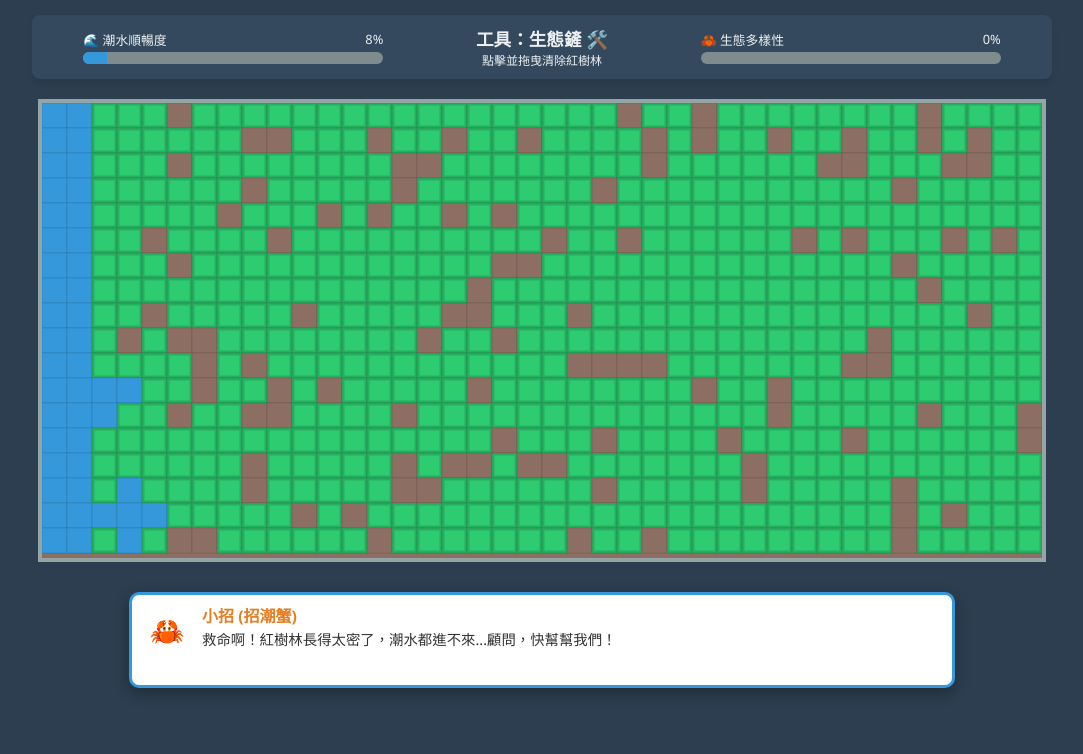
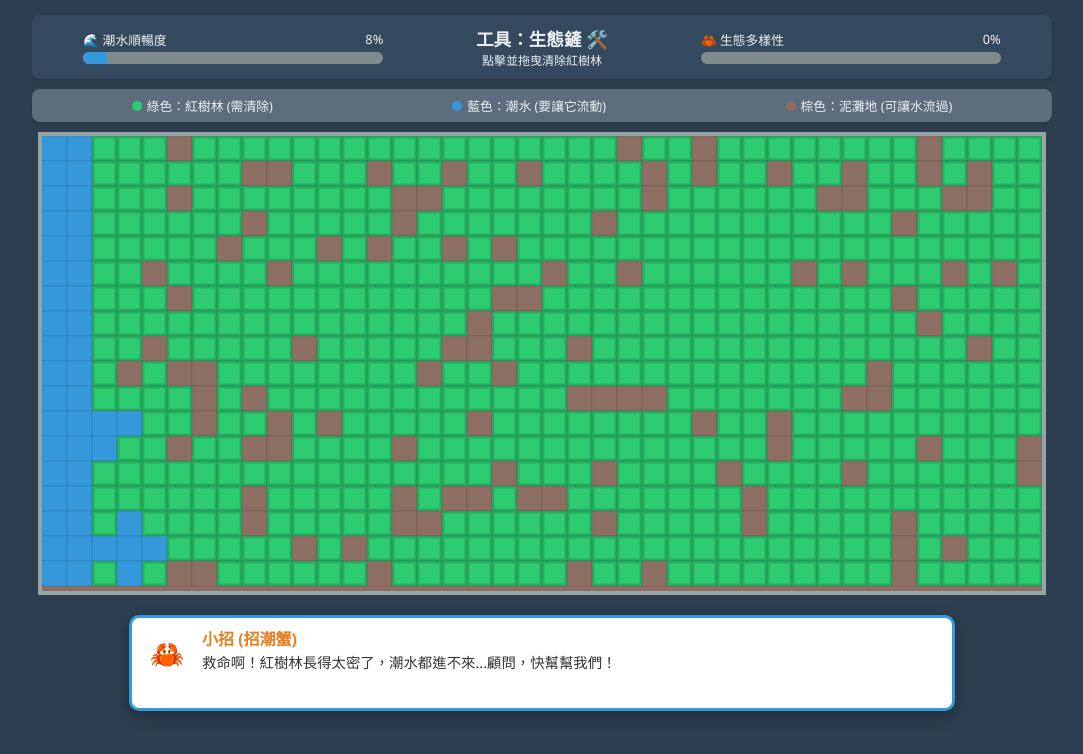
Before and after one commit to christsengyc/wetlandtab, a plain HTML site: page index.html in a window 1280 px wide. Both pictures are taken after a click on the button "開始遊戲". Shown: the whole page, without its empty margins (98-1181 px from the left). Drawn offline with Linux system fonts and the light colour scheme.

Commit message:
12041021 Update index.html

```diff
--- a/index.html
+++ b/index.html
@@ -51,12 +51,33 @@
         #hud-header h3 { font-size: 1.1rem; margin: 0; padding: 0 10px; }
         #hud-header small { font-size: 0.75rem; display: block; }
 
+        /* 地圖圖例條 */
+        #map-legend {
+            width: 95%;
+            max-width: 1000px;
+            margin-top: 10px;
+            padding: 5px 10px;
+            background-color: #5d6d7e; /* 較暗的底色 */
+            border-radius: 8px;
+            font-size: 0.8rem;
+            display: flex;
+            justify-content: space-around;
+            align-items: center;
+            box-shadow: 0 2px 4px rgba(0,0,0,0.1);
+            flex-wrap: wrap;
+        }
+        .legend-item-inline { display: flex; align-items: center; margin: 2px 5px; }
+        .color-dot { width: 10px; height: 10px; border-radius: 50%; margin-right: 5px; }
+        .dot-green { background-color: #2ecc71; }
+        .dot-blue { background-color: #3498db; }
+        .dot-brown { background-color: #8d6e63; }
+
         /* 遊戲主畫面 */
         #game-container {
             position: relative;
             width: 95%;
             max-width: 1000px;
-            margin: 20px auto;
+            margin: 10px auto; /* 調整 margin 配合圖例條 */
             border: 4px solid #95a5a6;
             cursor: crosshair;
             flex-grow: 1;
@@ -117,12 +138,6 @@
         #info-content h2 { text-align: center; color: var(--accent-green); margin-top: 0; }
         #info-content p { font-size: 1rem; line-height: 1.6; }
 
-        .legend-item { display: flex; align-items: center; margin-bottom: 10px; font-weight: bold; }
-        .color-box { width: 25px; height: 25px; margin-right: 10px; border-radius: 5px; }
-        .green { background-color: #2ecc71; }
-        .brown { background-color: #8d6e63; }
-        .blue { background-color: #3498db; }
-
         .btn { background-color: var(--accent-blue); color: white; border: none; padding: 10px 20px; border-radius: 5px; cursor: pointer; font-weight: bold; margin-top: 15px; font-size: 1rem; transition: background-color 0.3s; }
         .btn:hover { background-color: #2980b9; }
 
@@ -133,7 +148,7 @@
         /* 確保遊戲主體在開始前是隱藏的 */
         #game-main {
             display: none;
-            flex-direction: column; /* 保持與 body 的 flex-direction 一致 */
+            flex-direction: column;
             align-items: center;
             width: 100%;
         }
@@ -143,6 +158,7 @@
             #hud-header { flex-direction: column; gap: 8px; }
             .stat-group { width: 90%; }
             #info-content { padding: 15px; }
+            #map-legend { font-size: 0.75rem; justify-content: space-around; }
         }
     </style>
 </head>
@@ -151,19 +167,12 @@
     <div id="info-overlay" class="overlay">
         <div id="info-content">
             <h2>香山濕地生態重現</h2>
-            <p><strong>遊戲目標：</strong> 幫助香山濕地恢復「生態平衡」。</p>
-            <p>紅樹林（海茄苳）雖然能保護海岸，但如果生長得太過茂密，反而會擋住潮水的流動，使得泥灘上的其他生物（如招潮蟹、牡蠣）無法獲得食物，最終破壞棲地。</p>
+            <p><strong>遊戲目標：</strong> 幫助香山濕地恢復生態平衡。</p>
+            <p>紅樹林雖然能保護海岸，但如果長太茂密，反而擋住潮水，讓泥灘生物跑走！！</p>
 
-            <h3>地圖元素說明</h3>
-            <div class="legend-item"><div class="color-box green"></div> 綠色：**紅樹林** 🌳 (需清除的障礙)</div>
-            <div class="legend-item"><div class="color-box brown"></div> 棕色：**泥灘** (招潮蟹的家/可清除的區域)</div>
-            <div class="legend-item"><div class="color-box blue"></div> 藍色：**潮水** (順利流動的海水)</div>
-
-            <h3>操作規則</h3>
-            <p>請使用 **「生態鏟」🛠️** (滑鼠或手指)，點擊並拖曳畫面中的**綠色紅樹林**，開闢一條從左邊到右邊的暢通水道。</p>
-
-            <h3>通關條件</h3>
-            <p>請讓潮水順暢度 (🌊) 和生態多樣性 (🦀) 都達到 **100%**！</p>
+            <h3>規則</h3>
+            <p>用手指點擊拖曳畫面的**綠色紅樹林**，開闢從左到右的暢通水道。</p>
+            <p>讓上面的**潮水順暢度** (🌊) 和**生態多樣性** (🦀) 都達到 **100%**，就過關！</p>
 
             <button class="btn" id="start-game-btn">開始遊戲</button>
         </div>
@@ -189,6 +198,12 @@
             </div>
         </div>
 
+        <div id="map-legend">
+            <div class="legend-item-inline"><div class="color-dot dot-green"></div> 綠色：紅樹林 (需清除)</div>
+            <div class="legend-item-inline"><div class="color-dot dot-blue"></div> 藍色：潮水 (要讓它流動)</div>
+            <div class="legend-item-inline"><div class="color-dot dot-brown"></div> 棕色：泥灘地 (可讓水流過)</div>
+        </div>
+
         <div id="game-container">
             <canvas id="gameCanvas"></canvas>
             <div id="win-overlay" class="overlay">
@@ -208,7 +223,7 @@
         </div>
     </div>
     <script>
-        // --- 遊戲邏輯與初始化 ---
+        // --- 遊戲邏輯與初始化 (與前版相同) ---
         const canvas = document.getElementById('gameCanvas');
         const ctx = canvas.getContext('2d');
         const gameMainEl = document.getElementById('game-main');
@@ -230,7 +245,6 @@
         let state = {
             flowPercent: 0,
             bioPercent: 0,
-            // 由於不需要多段前導對話，milestones 僅用於遊戲內部的劇情觸發
             milestones: { firstClear: false, halfway: false, finish: false }
         };
 
@@ -276,9 +290,8 @@
             }
         }
 
-        // --- 遊戲啟動函數：從這裡開始遊戲邏輯 ---
+        // 遊戲啟動函數
         function startGame() {
-            // 初始化網格
             for (let r = 0; r < ROWS; r++) {
                 let row = [];
                 for (let c = 0; c < COLS; c++) {
@@ -286,7 +299,6 @@
                 }
                 grid.push(row);
             }
-            // 綁定事件監聽器
             canvas.addEventListener('mousedown', () => isDragging = true);
             canvas.addEventListener('mouseup', () => isDragging = false);
             canvas.addEventListener('mousemove', handleInput);
@@ -294,25 +306,22 @@
             canvas.addEventListener('touchend', () => isDragging = false);
             canvas.addEventListener('touchmove', handleInput, { passive: false });
             window.addEventListener('resize', resizeCanvas);
-            resizeCanvas(); // 首次執行
+            resizeCanvas();
 
-            // *** 恢復單一句開場對話 ***
             setDialogue('crab', "救命啊！紅樹林長得太密了，潮水都進不來... 顧問，快幫幫我們！");
         }
 
-        // --- 初始化函數：僅綁定開始按鈕 ---
+        // 初始化函數
         function initGame() {
-             // 綁定開始按鈕事件
             document.getElementById('start-game-btn').addEventListener('click', () => {
-                infoOverlayEl.style.display = 'none'; // 隱藏說明頁面
-                gameMainEl.style.display = 'flex'; // 顯示遊戲主體
-                startGame(); // 啟動遊戲邏輯
+                infoOverlayEl.style.display = 'none';
+                gameMainEl.style.display = 'flex';
+                startGame();
             });
-             // 確保在綁定事件後，才根據當前視窗大小初始化畫布
             resizeCanvas();
         }
 
-        // 畫布繪圖 (渲染網格、水流、紅樹林 - 與前版相同)
+        // 畫布繪圖
         function draw() {
              ctx.clearRect(0, 0, canvas.width, canvas.height);
             const G = dynamicGridSize;
@@ -346,7 +355,7 @@
             }
         }
 
-        // 水流模擬與分數計算 (BFS 演算法 - 與前版相同)
+        // 水流模擬與分數計算
         function updateSimulation() {
             for (let r = 0; r < ROWS; r++) { for (let c = 0; c < COLS; c++) { if (grid[r][c] === 2) grid[r][c] = 0; } }
             let queue = [];
@@ -375,7 +384,7 @@
             checkStoryTrigger(flowScore, bioScore);
         }
 
-        // UI 分數更新 (與前版相同)
+        // UI 分數更新
         function updateUI(flow, bio) {
             state.flowPercent = flow;
             state.bioPercent = bio;
@@ -385,7 +394,7 @@
             document.getElementById('bio-text').innerText = bio + "%";
         }
 
-        // 劇情觸發邏輯優化 (與前版相同)
+        // 劇情觸發邏輯
         function checkStoryTrigger(flow, bio) {
             if (flow > 5 && !state.milestones.firstClear) {
                 setDialogue('fish', "哎唷！動作挺俐落的嘛。不過別只清這裡，要打通到右邊去！");
@@ -404,7 +413,7 @@
             }
         }
 
-        // 優化後的對話框文字顯示函數 (防文字疊加 - 與前版相同)
+        // 對話框文字顯示函數
         function setDialogue(charKey, text) {
             if (currentTypeWriterInterval) {
                 clearInterval(currentTypeWriterInterval);
```
